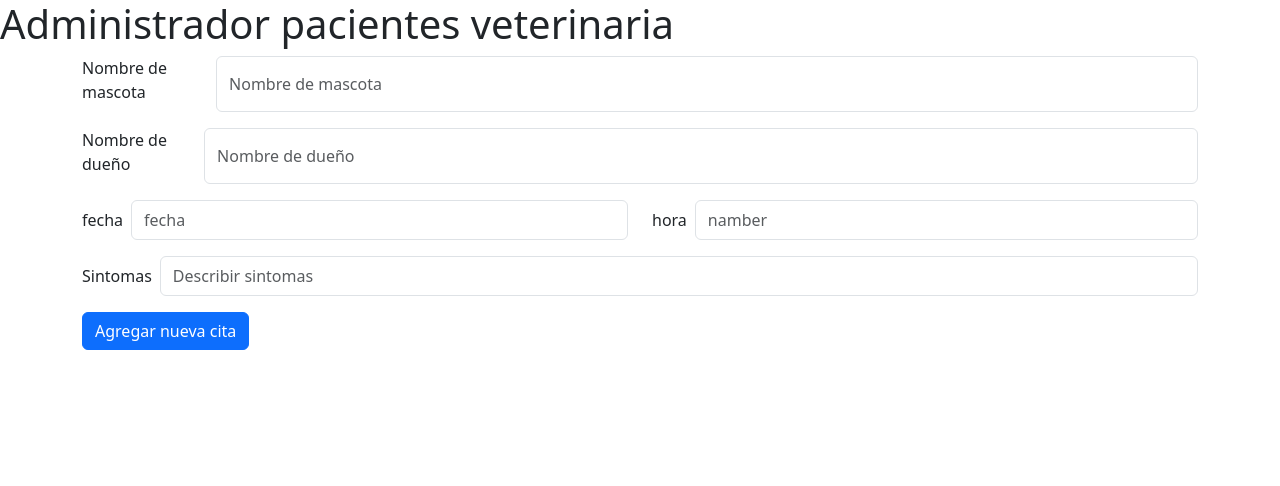
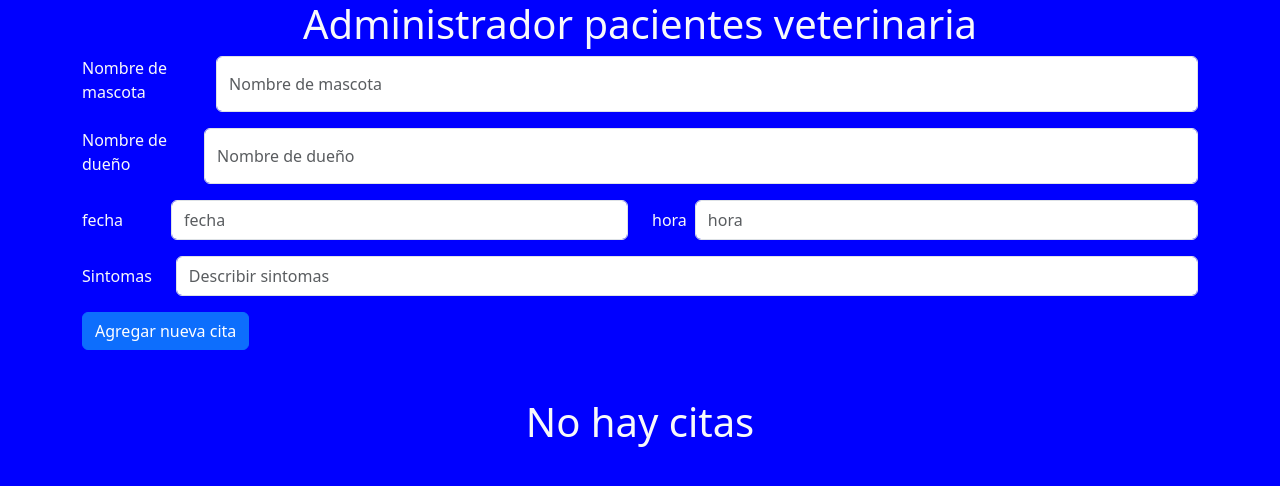
Before and after one commit to Rivadeneiea/ejercicio9-react, a React (Vite) app: page / in a window 1280 px wide. Shown: the top 486 px of the page. Built offline with nearby package versions, Linux system fonts and the light colour scheme.

Commit message:
terminando proyecto

```diff
--- a/src/App.css
+++ b/src/App.css
@@ -0,0 +1,6 @@
+#root {
+  min-height: 100vh;
+  display: flex;
+  flex-direction: column;
+  background-color: blue;
+}
--- a/src/App.jsx
+++ b/src/App.jsx
@@ -22,12 +22,19 @@ function App() {
       setCitasApp(crearNuevaCita);
     }
   };
+
+  const msj = "No hay citas";
   return (
     <>
       <div>
-        <h1 className="tex-danger">Administrador pacientes veterinaria</h1>
+        <h1 className="text-light text-center">
+          Administrador pacientes veterinaria
+        </h1>
       </div>{" "}
       <Formulario crearCitas={crearCitas}></Formulario>
+      {citasApp.length === 0 ? (
+        <div className="text-center mt-5 display-6 text-light "> {msj}</div>
+      ) : (
         <section className="d-flex justify-content-between mt-5 container">
           {citasApp.map((cita, index) => (
             <ArticuloCita
@@ -37,6 +44,7 @@ function App() {
             ></ArticuloCita>
           ))}
         </section>
+      )}
     </>
   );
 }
--- a/src/components/ArticuloCita.jsx
+++ b/src/components/ArticuloCita.jsx
@@ -12,7 +12,7 @@ const ArticuloCita = ({ cita, borrarCita }) => {
           {cita.hora}
           {cita.sintomas}
         </Card.Text>
-        <Button variant="primary" onClick={() => borrarCita(cita.id)}>
+        <Button variant="danger" onClick={() => borrarCita(cita.id)}>
           borrar cita
         </Button>
       </Card.Body>
--- a/src/components/Formulario.jsx
+++ b/src/components/Formulario.jsx
@@ -32,7 +32,7 @@ const Formulario = ({ crearCitas }) => {
   };
 
   return (
-    <Form className="container" onSubmit={handleSubmit}>
+    <Form className="container text-light" onSubmit={handleSubmit}>
       <Form.Group className="mb-3 d-flex" controlId="formBasicEmail">
         <Form.Label> Nombre de mascota</Form.Label>
         <Form.Control
@@ -53,9 +53,9 @@ const Formulario = ({ crearCitas }) => {
           onChange={valorInputs}
         />
       </Form.Group>
-      <div className="row ">
+      <div className="row justify-content-between ">
         <Form.Group className="mb-3 d-flex col-6" controlId="formBasicEmail">
-          <Form.Label className="mt-2 me-2"> fecha</Form.Label>
+          <Form.Label className="mt-2 me-5"> fecha</Form.Label>
           <Form.Control
             type="text"
             name="fecha"
@@ -70,13 +70,13 @@ const Formulario = ({ crearCitas }) => {
             type="text"
             name="hora"
             value={cita.hora}
-            placeholder="namber"
+            placeholder="hora"
             onChange={valorInputs}
           />
         </Form.Group>
       </div>
       <Form.Group className="mb-3 d-flex" controlId="formBasicEmail">
-        <Form.Label className="mt-2 me-2"> Sintomas</Form.Label>
+        <Form.Label className="mt-2 me-4"> Sintomas</Form.Label>
         <Form.Control
           type="text"
           name="sintomas"
```
Lines whose indentation alone changed are shown as unchanged.
